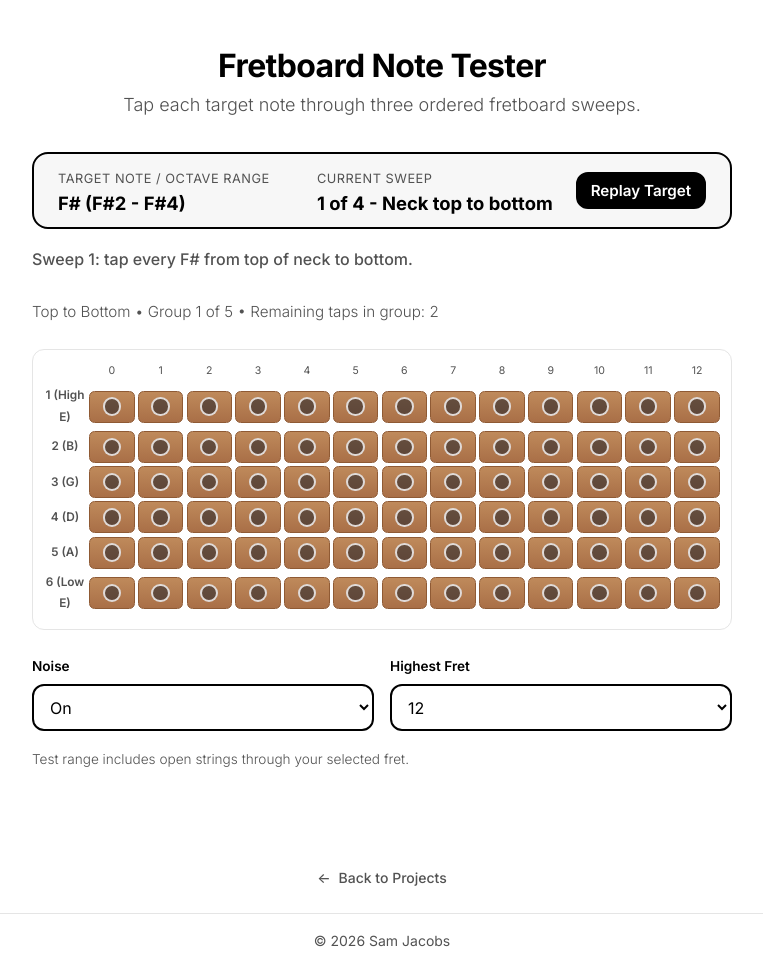
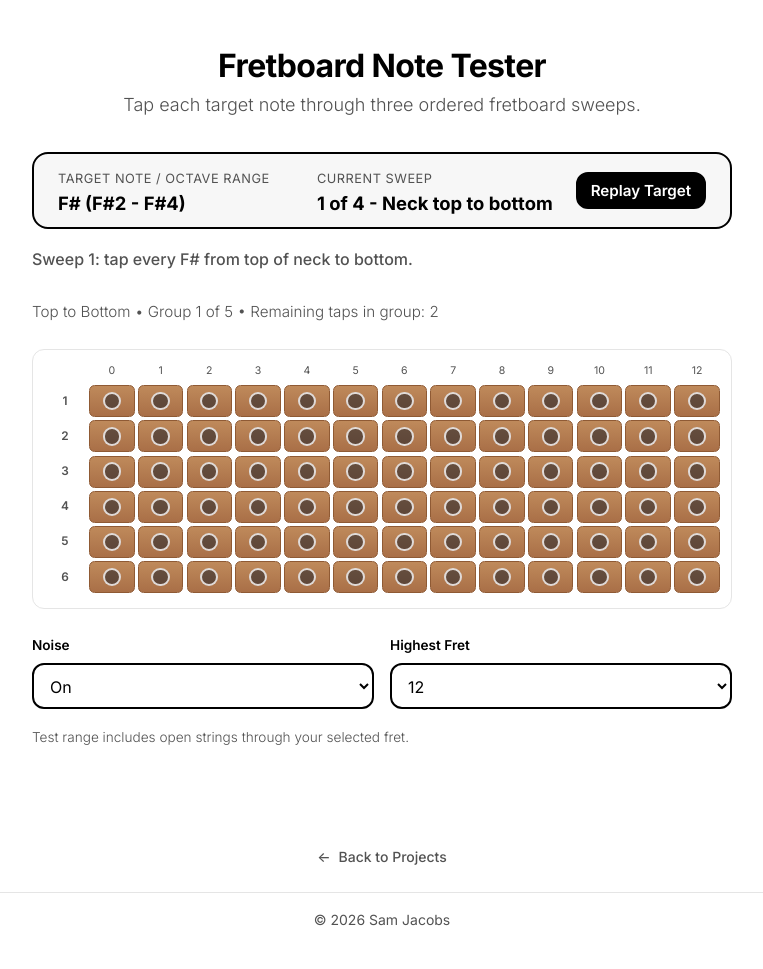
Before and after one commit to s-jac/s-jac.github.io, a Jekyll site: the page built from projects/fretboard-note-tester.html, in a window 1280 px wide. Shown: the whole page, without its empty margins (258-1021 px from the left). Built offline with Jekyll 4.4.1, drawn with Linux system fonts in a browser that asks for light colours; after the commit the page ends 948 px from its top, so only the background shows below that.

Commit message:
remove note label

```diff
--- a/assets/js/fretboard-note-tester.js
+++ b/assets/js/fretboard-note-tester.js
@@ -10,12 +10,12 @@ const OPEN_STRING_MIDI = {
 };
 
 const STRING_LABELS = {
-  1: '1 (High E)',
-  2: '2 (B)',
-  3: '3 (G)',
-  4: '4 (D)',
-  5: '5 (A)',
-  6: '6 (Low E)'
+  1: '1',
+  2: '2',
+  3: '3',
+  4: '4',
+  5: '5',
+  6: '6'
 };
 
 const BASE_SWEEPS = [
--- a/projects.html
+++ b/projects.html
@@ -14,7 +14,7 @@ extra_js:
 <!-- Project List -->
 <nav class="project-list" aria-label="Projects">
 
-  <a href="{{ '/projects/fretboard-flash-cards/' | relative_url }}" class="project-item" data-project="fretboard-flash-cards">
+  <a href="{{ '/projects/fretboard-note-tester/' | relative_url }}" class="project-item" data-project="fretboard-note-tester">
     <span class="project-item__title"></span>
     <span class="project-item__info" tabindex="0">
       i
@@ -22,7 +22,7 @@ extra_js:
     </span>
   </a>
 
-  <a href="{{ '/projects/fretboard-note-tester/' | relative_url }}" class="project-item" data-project="fretboard-note-tester">
+  <a href="{{ '/projects/fretboard-flash-cards/' | relative_url }}" class="project-item" data-project="fretboard-flash-cards">
     <span class="project-item__title"></span>
     <span class="project-item__info" tabindex="0">
       i
```
